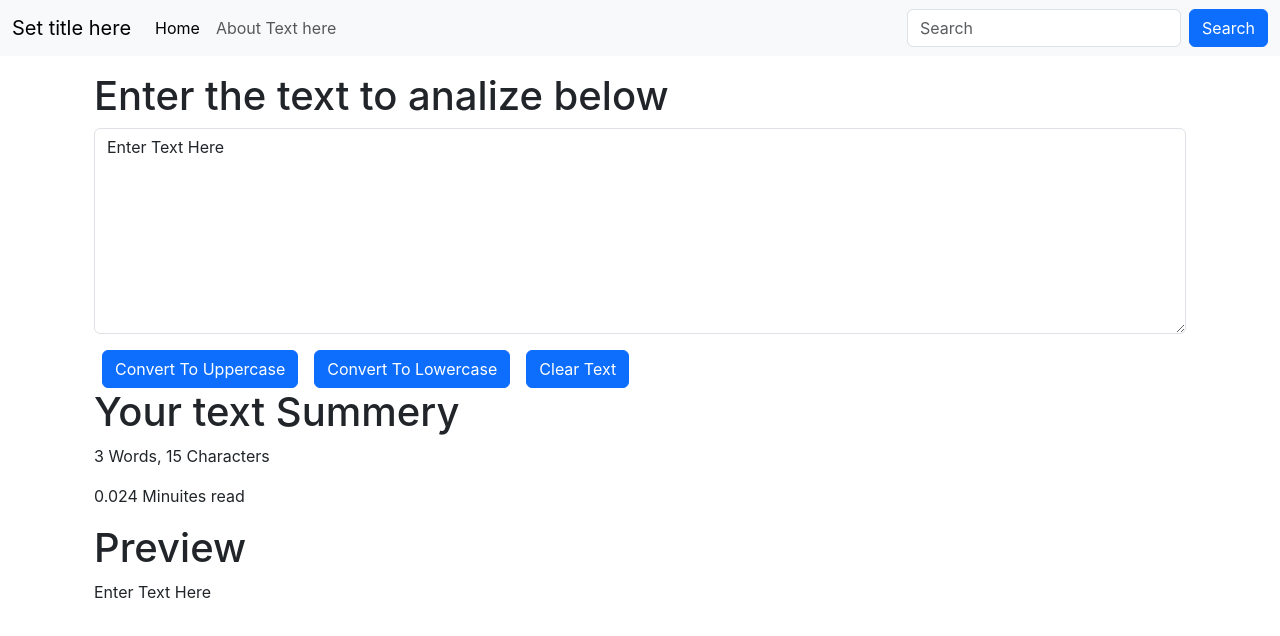
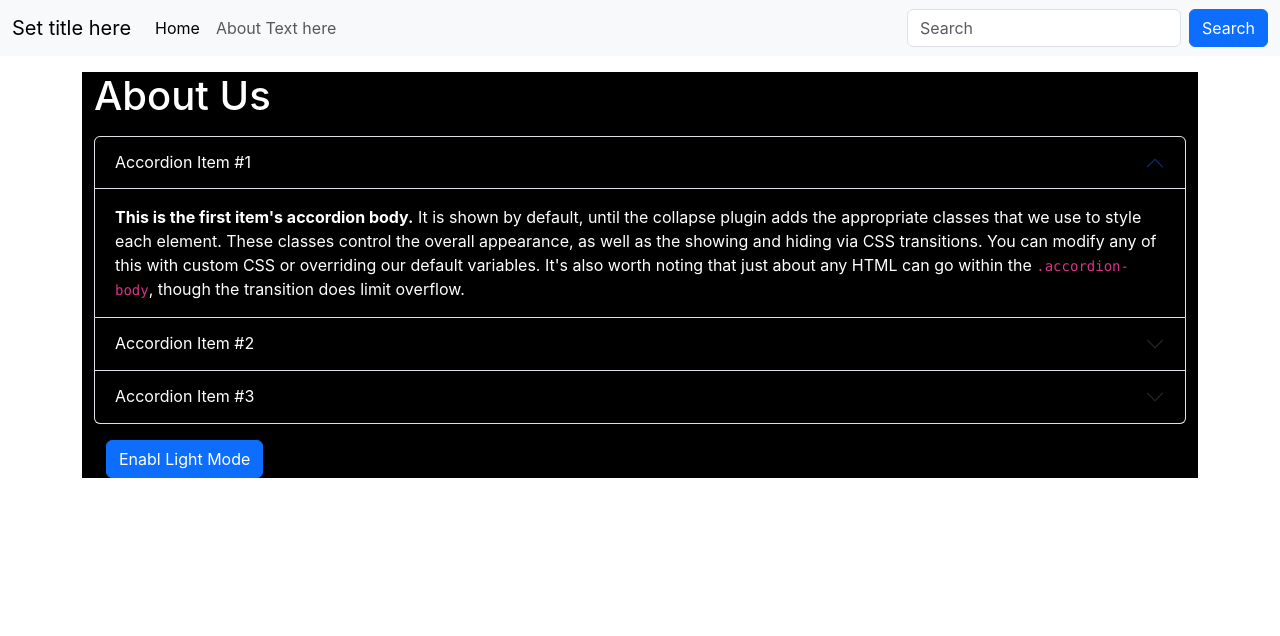
Before and after one commit to ShankarChatterjee/Text-Utils-React-Project-, a React (Create React App) app: page / in a window 1280 px wide. Shown: the top 636 px of the page. Built offline with nearby package versions, Linux system fonts and the light colour scheme.

Commit message:
4th Commit

```diff
--- a/src/App.js
+++ b/src/App.js
@@ -1,7 +1,8 @@
 
 import './App.css';
+import About from './components/About';
 import Navbar from './components/Navbar';
-import TextForm from './components/TextForm';
+//import TextForm from './components/TextForm';
 function App() {
   return (
     <>
@@ -9,7 +10,8 @@
 {/*<Navbar title = "Text Utilities" aboutText = "About TextUtils"/>*/}
 <Navbar/>
 <div className="container my-3">
-  <TextForm heading= "Enter the text to analize below"/>
+  {/*<TextForm heading= "Enter the text to analize below"/>*/}
+  <About/>
 </div>
 
     </>
--- /dev/null
+++ b/src/components/About.js
@@ -0,0 +1,74 @@
+import React, { useState } from 'react'
+
+export default function About() {
+
+    const [myStyle, setMyStyle]= useState({
+        color: 'white',
+        backgroundColor: 'black'
+    })
+    const [btnText,setBtnText] = useState("Enabl Light Mode")
+    const toggleStyle = ()=>{
+        if(myStyle.color === 'white'){
+            setMyStyle({
+                color: 'black',
+                backgroundColor: 'white'
+            })
+            setBtnText("Enable Dark Mode");
+        }
+        else{
+            setMyStyle({
+                color: 'white',
+                backgroundColor: 'black',
+                border: "1px solid white"
+            })
+            setBtnText("Enable Light Mode");
+        }
+    }
+  return (
+    <div className="container" style={myStyle}>
+        <h1 className="my-3">About Us</h1>
+        <div className="accordion" id="accordionExample">
+            <div className="accordion-item">
+                <h2 className="accordion-header">
+                <button className="accordion-button" type="button"  style={myStyle} data-bs-toggle="collapse" data-bs-target="#collapseOne" aria-expanded="true" aria-controls="collapseOne">
+                    Accordion Item #1
+                </button>
+                </h2>
+                <div id="collapseOne" className="accordion-collapse collapse show" data-bs-parent="#accordionExample">
+                <div className="accordion-body" style={myStyle}>
+                    <strong>This is the first item's accordion body.</strong> It is shown by default, until the collapse plugin adds the appropriate classes that we use to style each element. These classes control the overall appearance, as well as the showing and hiding via CSS transitions. You can modify any of this with custom CSS or overriding our default variables. It's also worth noting that just about any HTML can go within the <code>.accordion-body</code>, though the transition does limit overflow.
+                </div>
+                </div>
+            </div>
+            <div className="accordion-item">
+                <h2 className="accordion-header">
+                <button className="accordion-button collapsed" style={myStyle} type="button" data-bs-toggle="collapse" data-bs-target="#collapseTwo" aria-expanded="false" aria-controls="collapseTwo">
+                    Accordion Item #2
+                </button>
+                </h2>
+                <div id="collapseTwo" className="accordion-collapse collapse" data-bs-parent="#accordionExample">
+                <div className="accordion-body" style={myStyle}>
+                    <strong>This is the second item's accordion body.</strong> It is hidden by default, until the collapse plugin adds the appropriate classes that we use to style each element. These classes control the overall appearance, as well as the showing and hiding via CSS transitions. You can modify any of this with custom CSS or overriding our default variables. It's also worth noting that just about any HTML can go within the <code>.accordion-body</code>, though the transition does limit overflow.
+                </div>
+                </div>
+            </div>
+            <div className="accordion-item">
+                <h2 className="accordion-header">
+                <button className="accordion-button collapsed" style={myStyle} type="button" data-bs-toggle="collapse" data-bs-target="#collapseThree" aria-expanded="false" aria-controls="collapseThree">
+                    Accordion Item #3
+                </button>
+                </h2>
+                <div id="collapseThree" className="accordion-collapse collapse" data-bs-parent="#accordionExample">
+                <div className="accordion-body" style={myStyle}>
+                    <strong>This is the third item's accordion body.</strong> It is hidden by default, until the collapse plugin adds the appropriate classes that we use to style each element. These classes control the overall appearance, as well as the showing and hiding via CSS transitions. You can modify any of this with custom CSS or overriding our default variables. It's also worth noting that just about any HTML can go within the <code>.accordion-body</code>, though the transition does limit overflow.
+                </div>
+                </div>
+            </div>
+        </div>
+        <div className="container my-3">
+            <button onClick={toggleStyle} type="button" className="btn btn-primary">{btnText}</button>
+        </div>
+
+    </div>
+  )
+}
```
